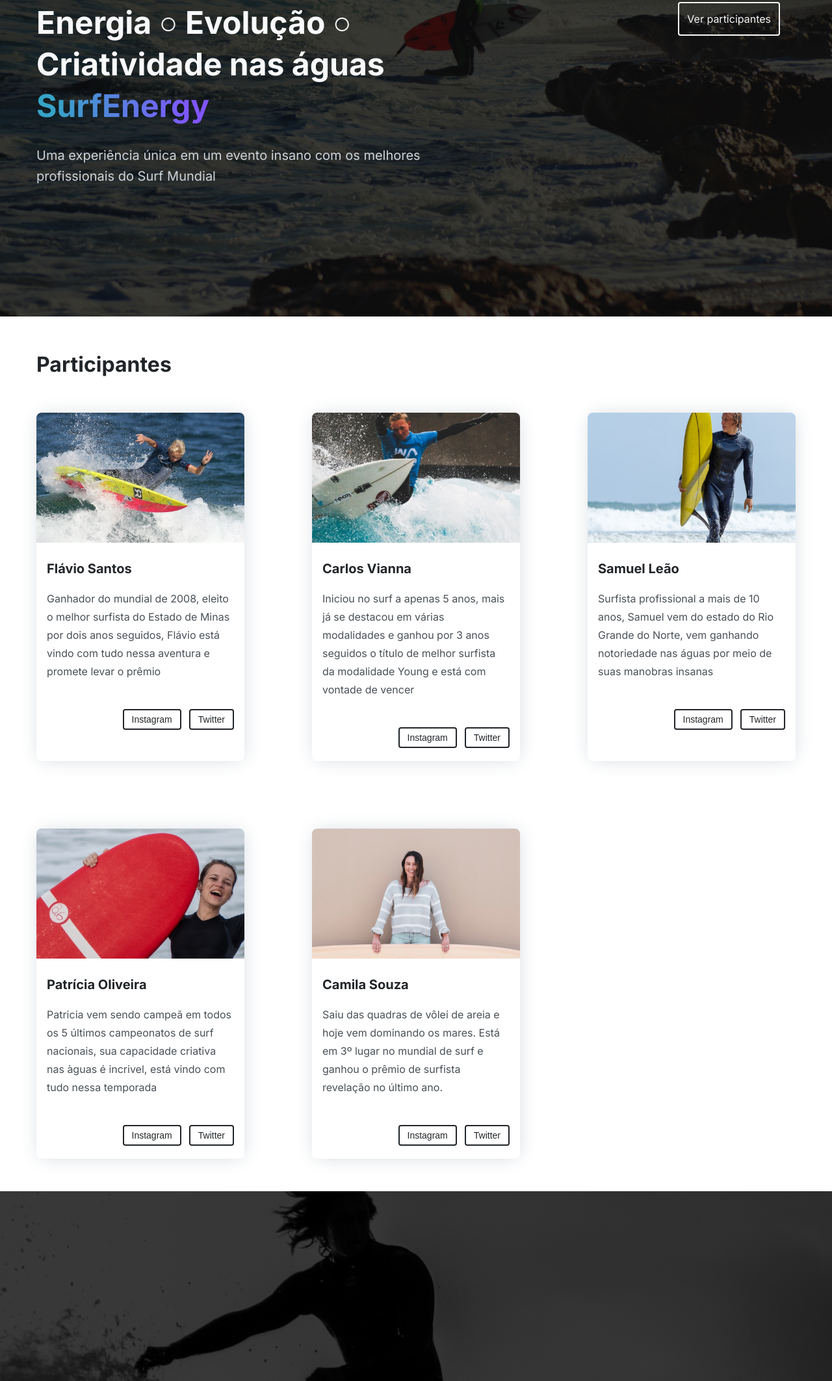
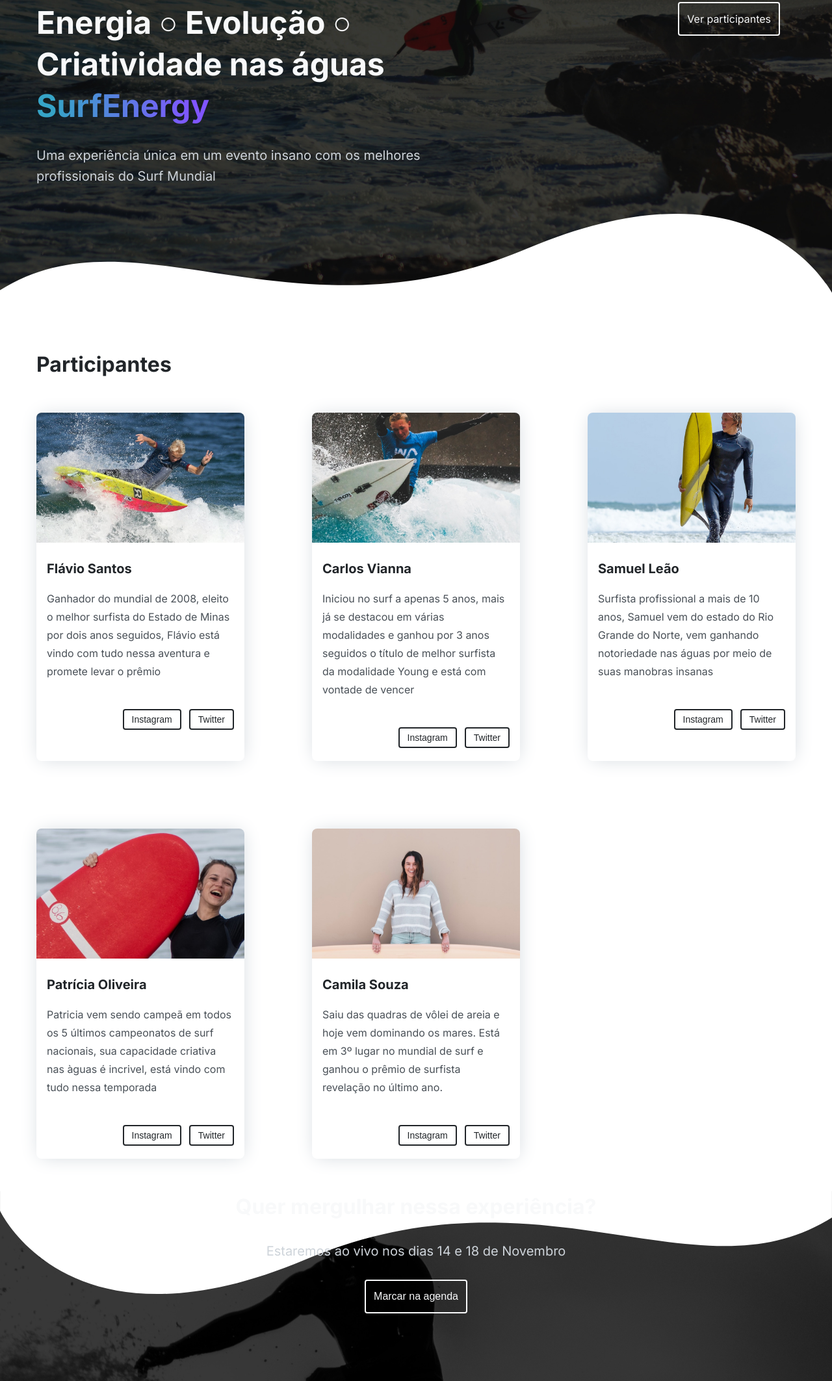
Before and after one commit to nayaragracioli/CSS-intermediario-kenzie-atividade-surf-energy-base-nayaragracioli, a plain HTML site: page index.html in a window 1280 px wide. Shown: the part 197-2322 px from the top of the page at 65% size. Drawn offline with Linux system fonts and the light colour scheme.

Commit message:
Posicionamentos

```diff
--- a/index.html
+++ b/index.html
@@ -37,6 +37,8 @@
         </div>
       </header>
       <section class="participants" id="participantes">
+        <img class="wave1" src="./src/images/wave.svg" alt="Imagem de Onda">
+        <img class="wave2" src="./src/images/wave-2.svg" alt="Imagem de Onda">
         <div class="content-box">
           <h3 class="title-2">Participantes</h3>
           <div class="participants-content">
--- a/src/styles/global.css
+++ b/src/styles/global.css
@@ -51,6 +51,8 @@ a {
   max-width: 1200px;
   margin: 0 auto;
   padding: 0 16px;
+  position: sticky;
+  bottom: 0;
 }
 
 .bg-config-default-fixed {
--- a/src/styles/index.css
+++ b/src/styles/index.css
@@ -10,6 +10,7 @@ h4 {
 .home-header {
   padding: 200px 0;
   background-image: url(./../images/bg.jpg);
+
 }
 
 .home-header-content {
@@ -27,9 +28,13 @@ h4 {
 .home-header .button {
   margin-left: auto;
   margin-right: 80px;
+  position: sticky;
+  top: 0;
 }
+
 .participants {
   padding: 50px 0;
+  position: relative;
 }
 
 .participants-content {
@@ -38,3 +43,13 @@ h4 {
   display: flex;
   flex-wrap: wrap;
 }
+
+.wave1{
+  position: absolute;
+  bottom: 1300px;
+}
+
+.wave2 {
+  position: absolute;
+  top: 1300px;
+}
```
Also changed, not shown: src/styles/card.css (line endings or trailing spaces).
